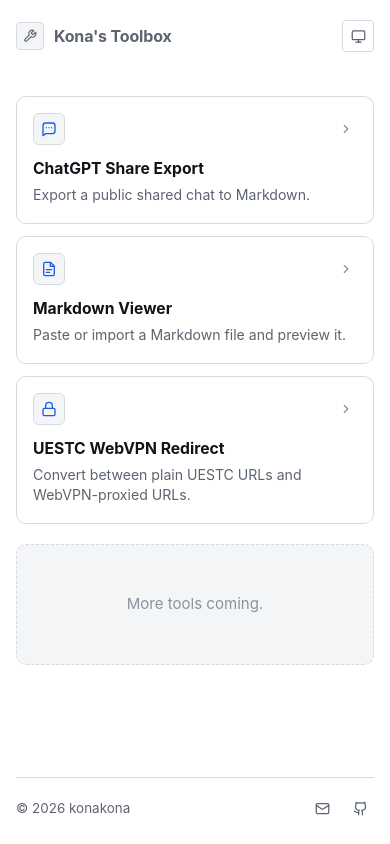
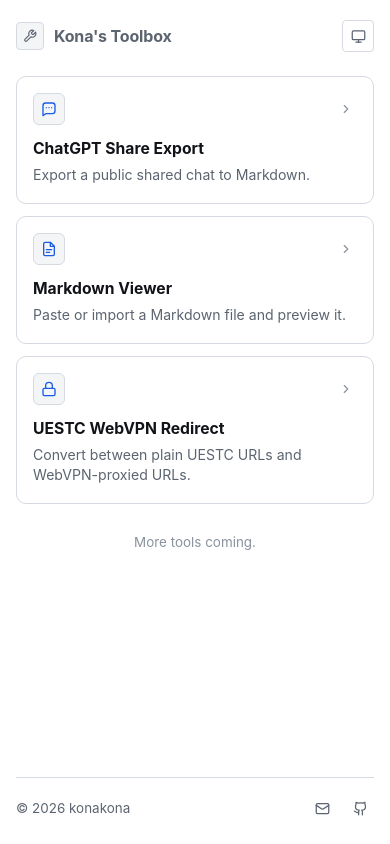
Before and after one commit to samuelhe52/konakona52-site-tools, a React (Vite) app: page / in a window 390 px wide. Built offline with nearby package versions, Linux system fonts and the light colour scheme.

Commit message:
style: Tighten homepage layout

```diff
--- a/src/index.css
+++ b/src/index.css
@@ -200,7 +200,7 @@ a {
   align-items: center;
   justify-content: space-between;
   gap: 24px;
-  padding: 0 0 40px;
+  padding: 0 0 32px;
 }
 
 .brand {
@@ -327,7 +327,7 @@ a {
 }
 
 .page--home {
-  padding-top: 16px;
+  padding-top: 0;
 }
 
 .page--tool {
@@ -454,17 +454,13 @@ a {
 /* ─── Empty state ─────────────────────────────────────────── */
 
 .empty-state {
-  display: inline-flex;
+  display: flex;
   align-items: center;
   justify-content: center;
-  gap: 8px;
-  padding: 10px 16px;
+  min-height: 36px;
+  padding: 6px 16px;
   color: var(--soft);
-  font-size: 0.9rem;
-  border: 1px dashed var(--border);
-  border-radius: var(--radius-md);
-  background: var(--surface-muted);
-  max-width: max-content;
+  font-size: 0.84rem;
 }
 
 /* ─── Back link ───────────────────────────────────────────── */
@@ -1131,21 +1127,12 @@ a {
     font-size: 16px;
   }
 
-  .empty-state {
-    display: flex;
-    width: 100%;
-    max-width: none;
-    padding: 48px 24px;
-    border-radius: var(--radius-lg);
-    font-size: 0.94rem;
-  }
-
   .site-frame {
     padding: 20px 16px 16px;
   }
 
   .topbar {
-    padding-bottom: 28px;
+    padding-bottom: 24px;
   }
 
   .home-hero__title {
```
